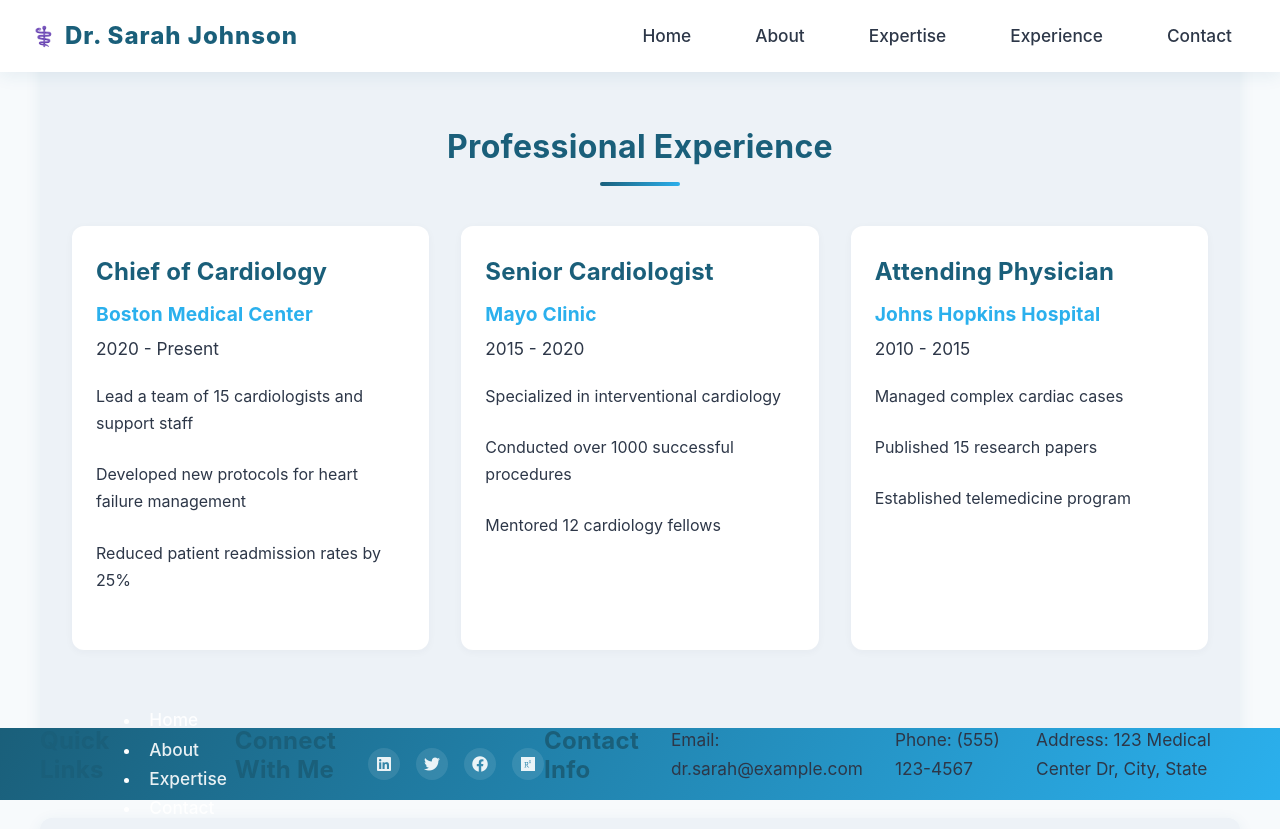
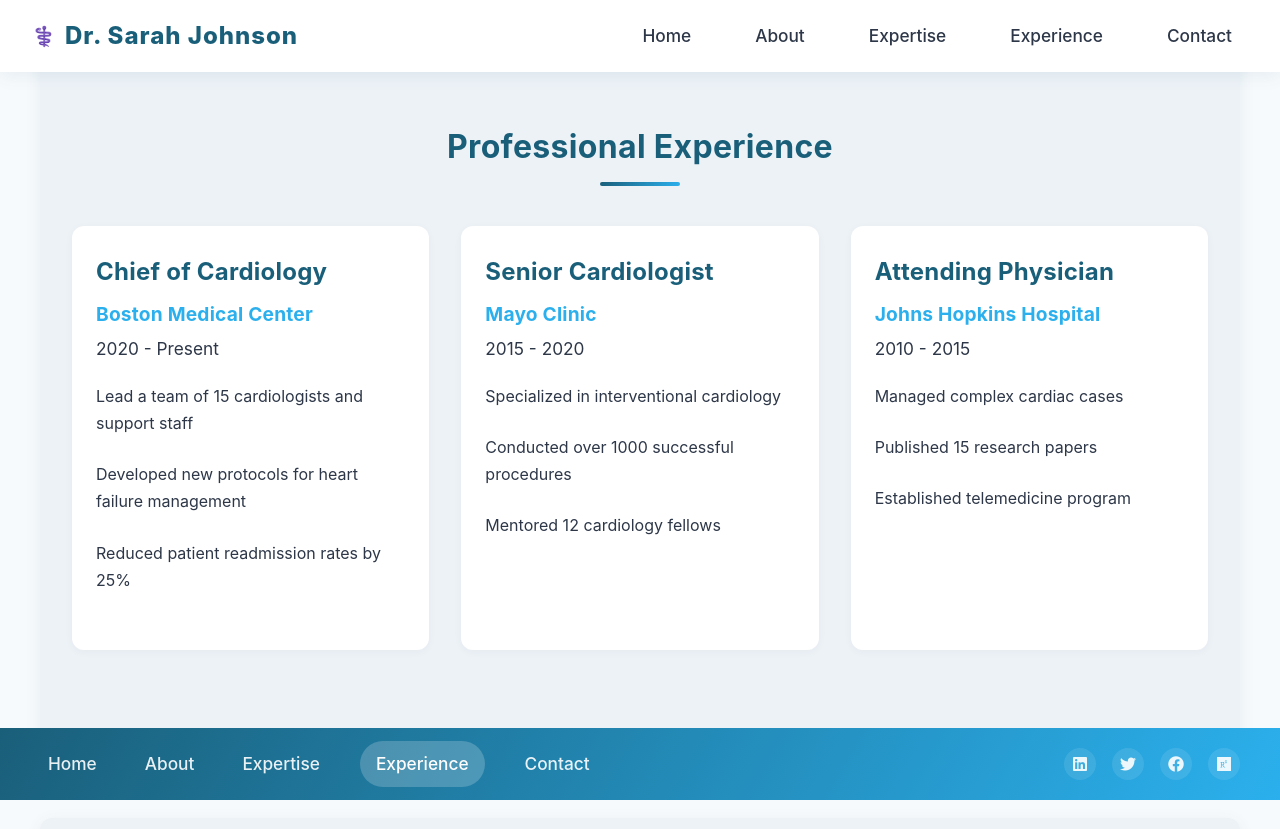
Before and after one commit to lord-rudra0/Portfolio-Doc, a website: page experience.html in a window 1280 px wide. Shown: the top 829 px of the page. Drawn offline with Linux system fonts and the light colour scheme.

Commit message:
footer fixed

```diff
--- a/experience.html
+++ b/experience.html
@@ -99,16 +99,13 @@
     <footer>
         <div class="footer-content">
             <div class="footer-section">
-                <h3>Quick Links</h3>
-                <ul>
-                    <li><a href="index.html">Home</a></li>
-                    <li><a href="about.html">About</a></li>
-                    <li><a href="expertise.html">Expertise</a></li>
-                    <li><a href="contact.html">Contact</a></li>
-                </ul>
+                <a href="index.html" >Home</a>
+                <a href="about.html">About</a>
+                <a href="expertise.html">Expertise</a>
+                <a href="experience.html" class="active">Experience</a>
+                <a href="contact.html">Contact</a>
             </div>
             <div class="footer-section">
-                <h3>Connect With Me</h3>
                 <div class="social-icons">
                     <a href="#"><i class="fab fa-linkedin"></i></a>
                     <a href="#"><i class="fab fa-twitter"></i></a>
@@ -116,17 +113,9 @@
                     <a href="#"><i class="fab fa-researchgate"></i></a>
                 </div>
             </div>
-            <div class="footer-section">
-                <h3>Contact Info</h3>
-                <p>Email: dr.sarah@example.com</p>
-                <p>Phone: (555) 123-4567</p>
-                <p>Address: 123 Medical Center Dr, City, State</p>
-            </div>
-        </div>
-        <div class="footer-bottom">
-            <p>&copy; 2024 Dr. Sarah Johnson. All rights reserved.</p>
         </div>
     </footer>
+
 
     <script src="script.js"></script>
 </body>
```
Also changed, not shown: about.html (+1 -0 lines), contact.html (+1 -0 lines), expertise.html (+18 -1 lines), index.html (+1 -0 lines).
